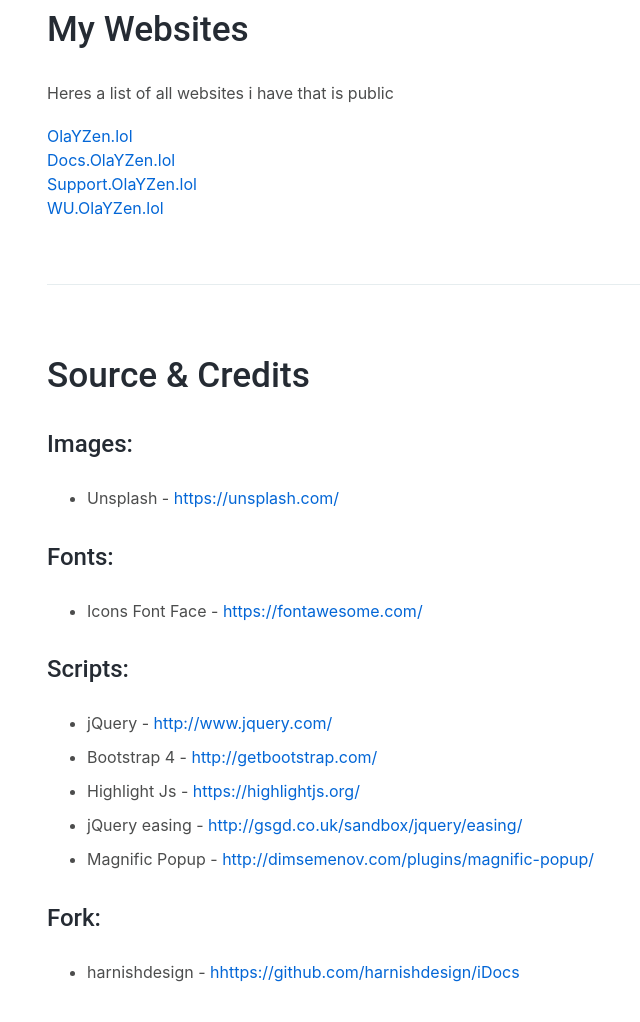
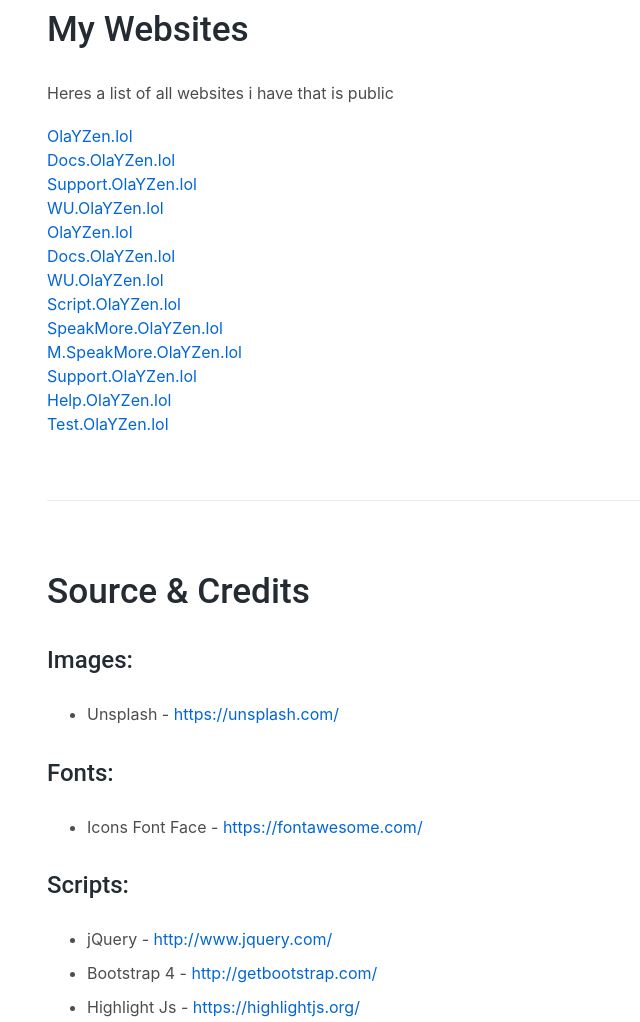
Before and after one commit to OlaYZen/docs, a plain HTML site: page index.html in a window 1280 px wide. Shown: the part 2061-3083 px from the top of the page, without its empty margins (278-918 px from the left). Drawn offline with Linux system fonts and the light colour scheme.

Commit message:
fixed all websites that where missing

```diff
--- a/index.html
+++ b/index.html
@@ -276,10 +276,19 @@ YYYY             YYYYZZZZZZZZZZZZZZZZZZZZZ
     <section id="idocs_websites">
       <h2>My Websites</h2>
       <p>Heres a list of all websites i have that is public</p>
-      <a target="_blank" href="https://www.OlaYZen.lol/">OlaYZen.lol</a><br>
-      <a target="_blank" href="https://docs.OlaYZen.lol/">Docs.OlaYZen.lol</a><br>
-      <a target="_blank" href="https://support.OlaYZen.lol/">Support.OlaYZen.lol</a><br>
-      <a target="_blank" href="https://wu.OlaYZen.lol/">WU.OlaYZen.lol</a>
+      <a href="https://www.OlaYZen.lol/" target="_blank">OlaYZen.lol</a><br>
+      <a href="https://docs.OlaYZen.lol/" target="_blank">Docs.OlaYZen.lol</a><br>
+      <a href="https://support.OlaYZen.lol/" target="_blank">Support.OlaYZen.lol</a><br>
+      <a href="https://wu.OlaYZen.lol/" target="_blank">WU.OlaYZen.lol</a><br>
+      <a href="https://www.olayzen.lol/" target="_blank">OlaYZen.lol</a> <br>
+      <a href="https://docs.olayzen.lol/" target="_blank">Docs.OlaYZen.lol</a> <br>
+      <a href="https://wu.olayzen.lol/" target="_blank">WU.OlaYZen.lol</a> <br>
+      <a href="https://script.olayzen.lol/" target="_blank">Script.OlaYZen.lol</a> <br>
+      <a href="https://speakmore.olayzen.lol/" target="_blank">SpeakMore.OlaYZen.lol</a><br>
+      <a href="https://m.speakmore.olayzen.lol/" target="_blank">M.SpeakMore.OlaYZen.lol</a>  <br>
+      <a href="https://support.olayzen.lol/" target="_blank">Support.OlaYZen.lol</a> <br>
+      <a href="https://help.olayzen.lol/" target="_blank">Help.OlaYZen.lol</a> <br>
+      <a href="https://test.olayzen.lol/" target="_blank">Test.OlaYZen.lol</a> <br>
     </section>
 
 <hr class="divider">
```
